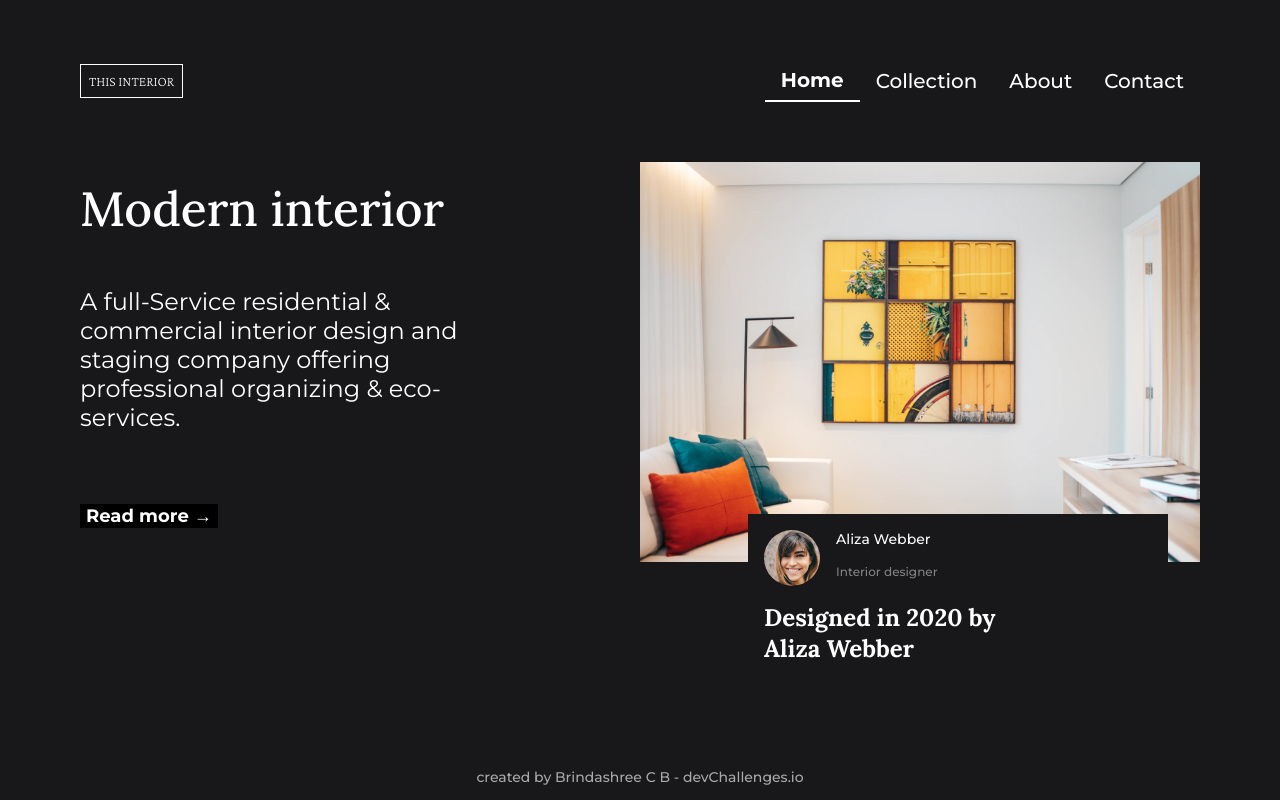
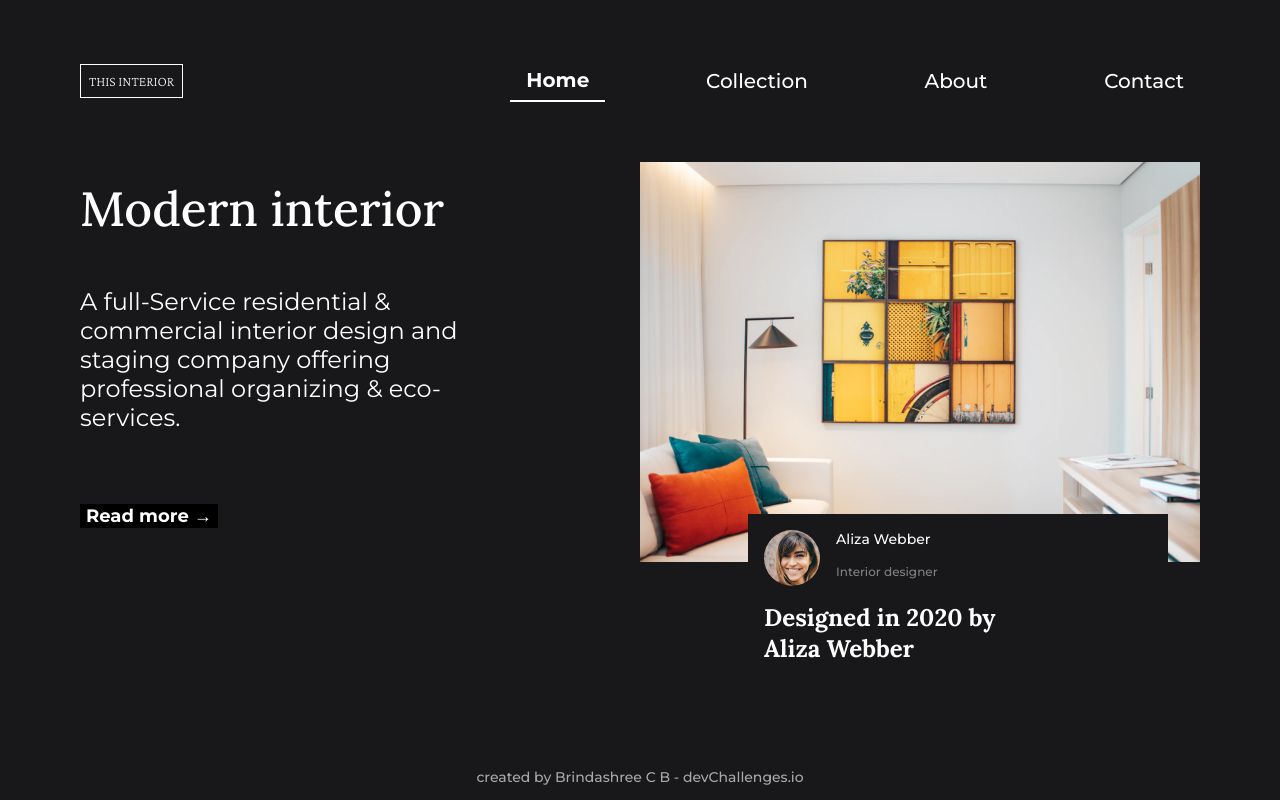
Before and after one commit to brindashree/dev-challenges, a React (Create React App) app: page /interior-consult in a window 1280 px wide. Built offline with nearby package versions, Linux system fonts and the light colour scheme.

Commit message:
challenge-3: minor nav fix

```diff
--- a/src/challengeThree/InteriorConsultant.js
+++ b/src/challengeThree/InteriorConsultant.js
@@ -44,6 +44,7 @@ const NavItem = styled.p`
 	font-size: 1.25rem;
 	font-weight: 500;
 	padding: 0.5rem 1rem;
+	margin-left: 5.3rem;
 	${(props) =>
 		props?.active &&
 		`border-bottom: 2px solid ${colors.white}; font-weight: 700`};
```
